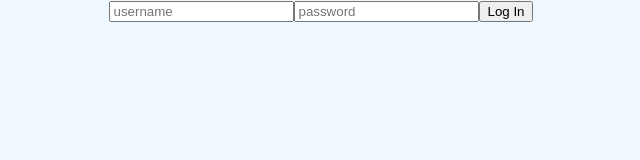
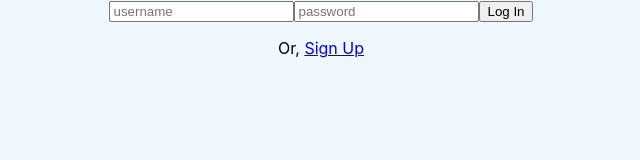
Before and after one commit to paulsvh/sold_project_frontend, a React (Create React App) app: page /login in a window 1280 px wide. Shown: the top 160 px of the page, without its empty margins (319-959 px from the left). Built offline with nearby package versions, Linux system fonts and the light colour scheme; no server answers.

Commit message:
add links to login/signup on their respective routes

```diff
--- a/src/components/Login.js
+++ b/src/components/Login.js
@@ -2,6 +2,8 @@ import React from 'react'
 import {connect} from 'react-redux'
 import {updateLoginForm} from '../actions/loginForm.js'
 import {login} from '../actions/currentUser.js'
+import {Link} from 'react-router-dom'
+
 
 const Login = ({loginFormData, updateLoginForm, login, history}) => {
     const handleInputChange = event => {
@@ -19,12 +21,14 @@ const Login = ({loginFormData, updateLoginForm, login, history}) => {
       }
 
     return(
+        <div>
         <form onSubmit={handleSubmit}>
             <input placeholder="username" value={loginFormData.username} name="username" type="text" onChange={handleInputChange}/>
             <input placeholder="password" value={loginFormData.password} name="password" type="password" onChange={handleInputChange}/>
             <input type="submit" value="Log In"/>
-
         </form>
+        <p>Or, <Link to='/signup'>Sign Up</Link></p>
+        </div>
     )
 }
 
--- a/src/components/SignUp.js
+++ b/src/components/SignUp.js
@@ -2,6 +2,8 @@ import React from 'react'
 import {connect} from 'react-redux'
 import {updateSignUpForm} from '../actions/signUpForm.js'
 import {signUpRequest} from '../actions/currentUser.js'
+import {Link} from 'react-router-dom'
+
 
 const signUp = ({signUpFormData, updateSignUpForm, signUpRequest, history}) => {
     const handleInputChange = event => {
@@ -19,14 +21,16 @@ const signUp = ({signUpFormData, updateSignUpForm, signUpRequest, history}) => {
       }
 
     return(
+        <div>
         <form onSubmit={handleSubmit}>
             <input placeholder="username" value={signUpFormData.username} name="username" type="text" onChange={handleInputChange}/>
             <input placeholder="email" value={signUpFormData.email} name="email" type="text" onChange={handleInputChange}/>
             <input placeholder="password" value={signUpFormData.password} name="password" type="password" onChange={handleInputChange}/>
             <input placeholder="location" value={signUpFormData.location} name="location" type="text" onChange={handleInputChange}/>
             <input type="submit" value="Sign Up"/>
-
         </form>
+        <p>Or, <Link to='/login'>Log In</Link></p>
+        </div>
     )
 }
 
```
